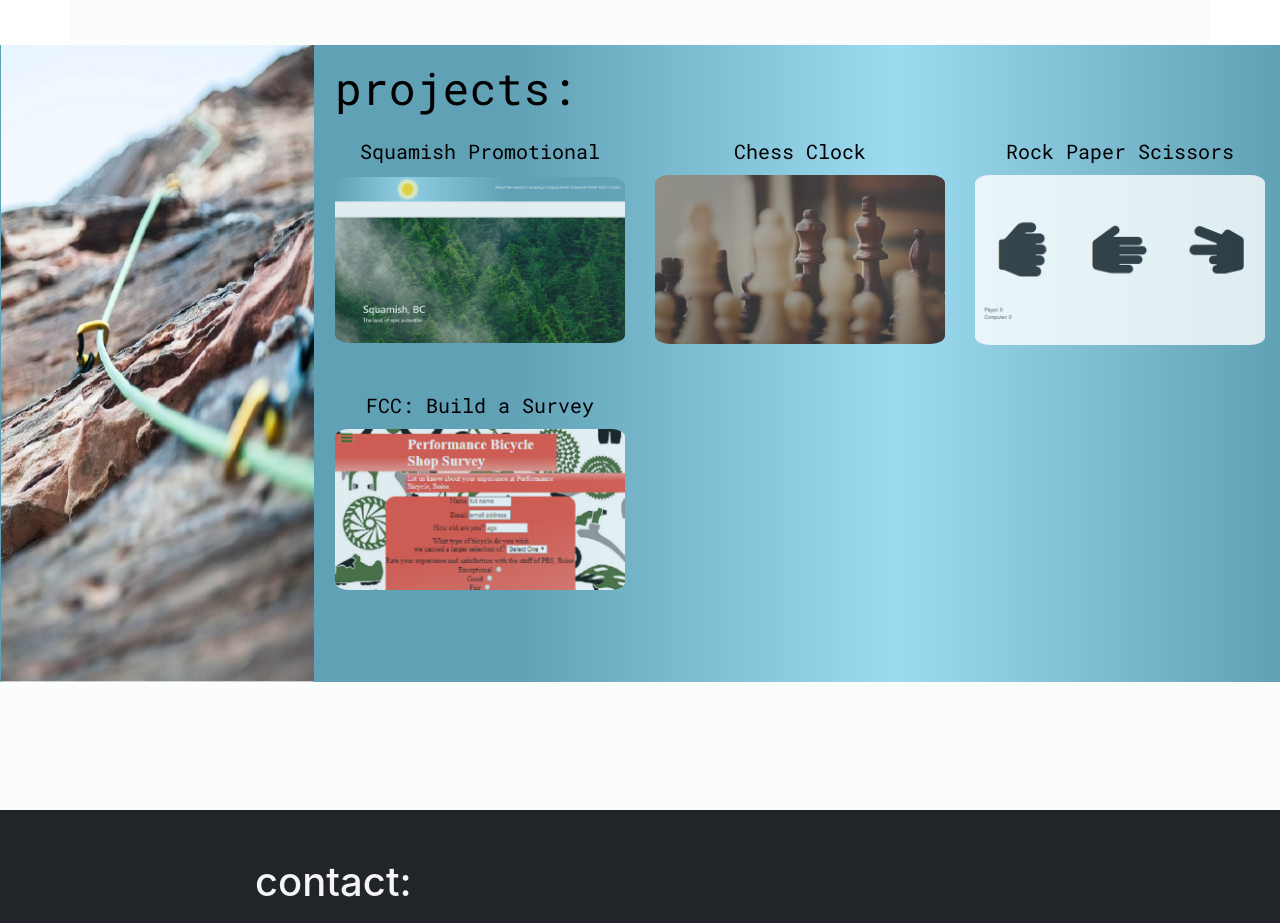
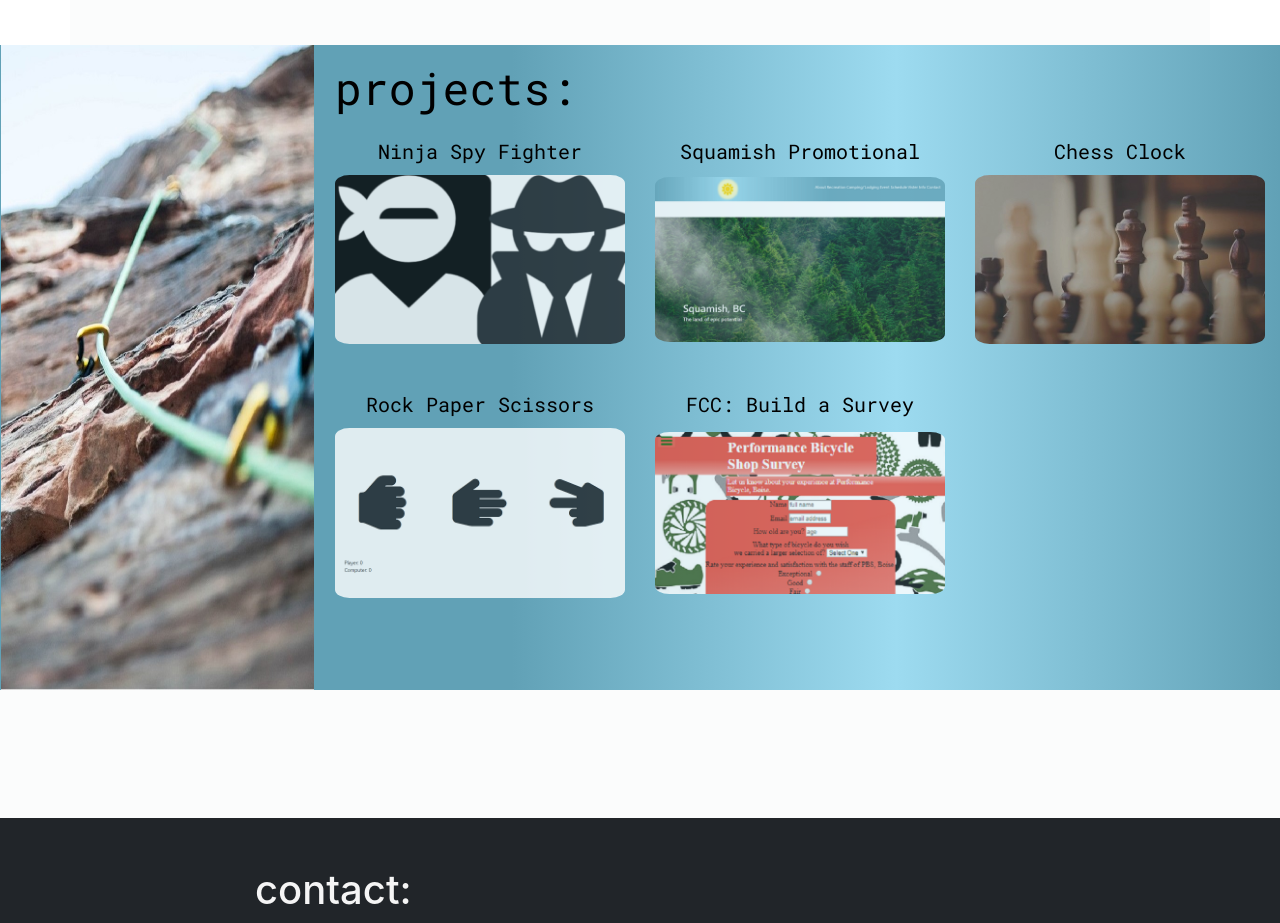
Before and after one commit to porterwilcox/first-landing-page, a plain HTML site: page index.html in a window 1280 px wide. Shown: the part 1068-1991 px from the top of the page. Drawn offline with nearby package versions, Linux system fonts and the light colour scheme.

Commit message:
another-project

```diff
--- a/index.html
+++ b/index.html
@@ -96,6 +96,11 @@
                         <h4 class='projs-title'>projects:</h4>
                     </div>
                     <div class="col-sm-4 proj">
+                        <h5 class="proj-link-title pb-1">Ninja Spy Fighter</h5>
+                        <a href="https://porterwilcox.github.io/bcw-checkpoint-1/" target="_blank">
+                        <img class="proj-img" src="assets/images/ninja-spy-fighter.png" alt="ninja spy fighter"></a>
+                    </div>
+                    <div class="col-sm-4 proj">
                         <h5 class="proj-link-title pb-1">Squamish Promotional</h5>
                         <a href="https://porterwilcox.github.io/bootstrap-clone-3/" target="_blank">
                             <img class="proj-img" src="assets/images/Squamish-BC.png" alt="Squamish BC"> </a>
@@ -117,9 +122,6 @@
                         <a href="https://porterwilcox.github.io/first-project-survey-form/" target="_blank">
                             <img class="proj-img" src="assets/images/survey-form.png" alt="survey form">
                         </a>
-                    </div>
-                    <div class="col-sm-4 proj">
-                        <h5 class="proj-link-title pb-1"></h5>
                     </div>
                     <div class="col-sm-4 proj">
                         <h5 class="pb-1"></h5>
```
Also changed, not shown: assets/images/ninja-spy-fighter.png (added).
